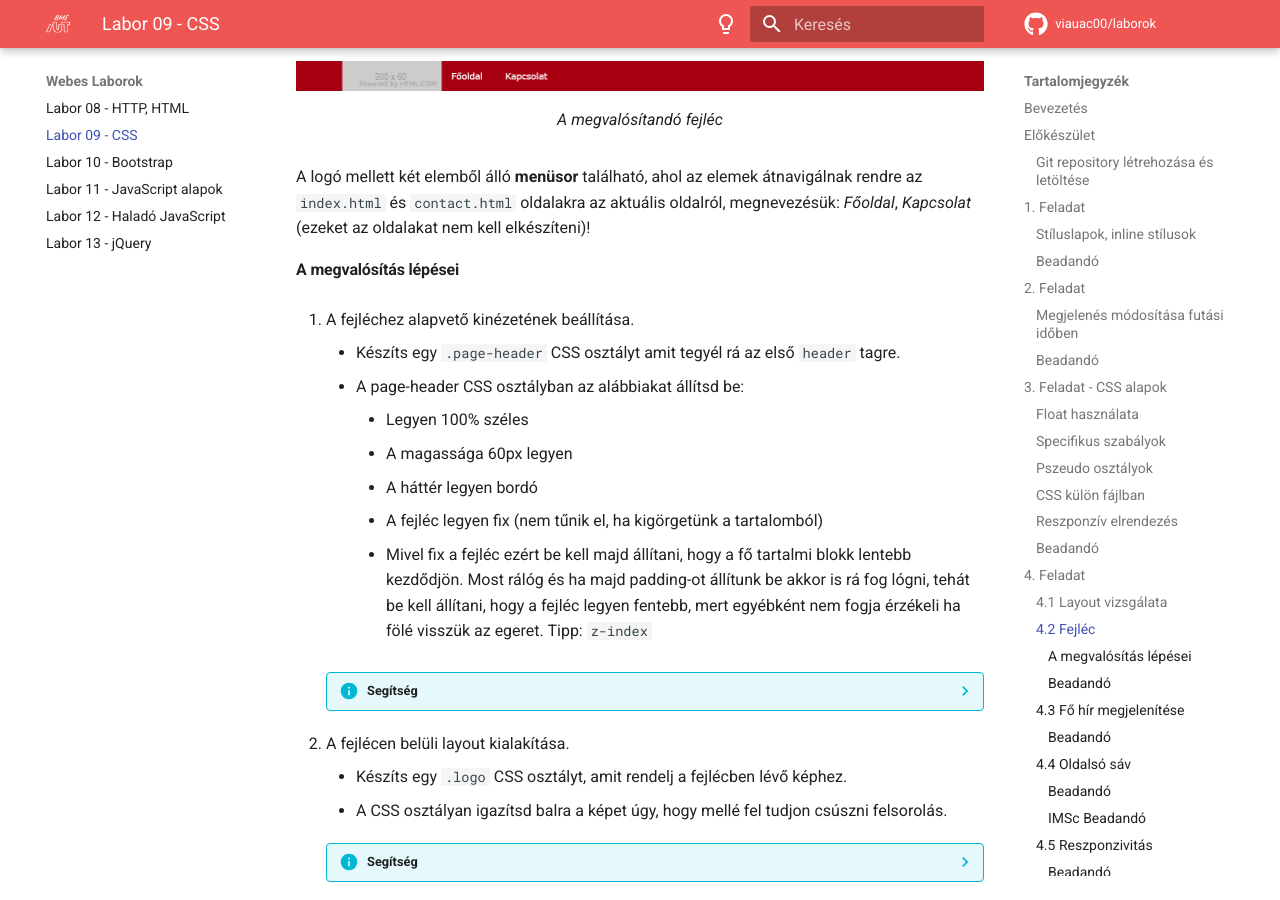
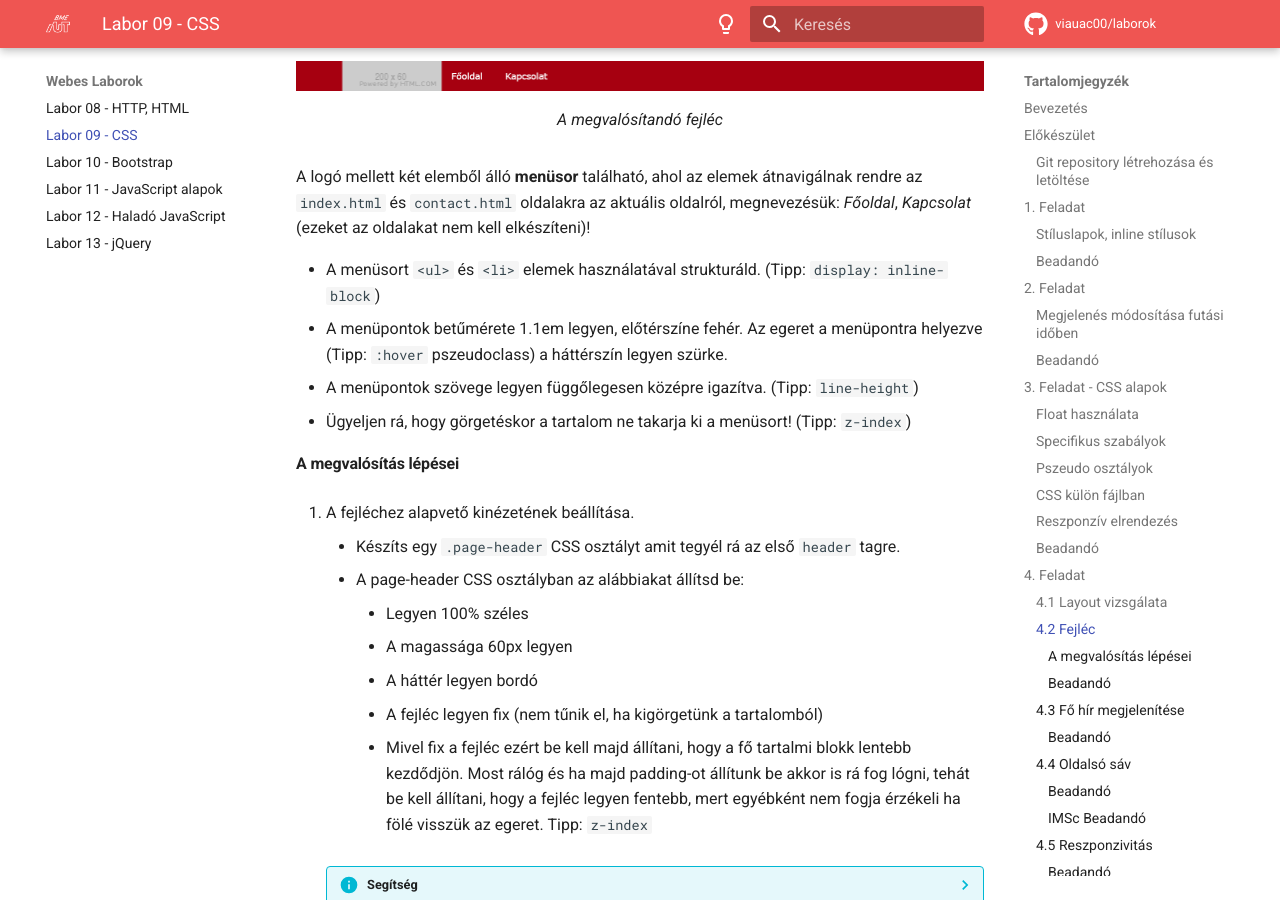
Before and after one commit to VIAUAD02/laborok, an MkDocs documentation site: the page built from docs/laborok/09-css/index.md, in a window 1280 px wide and 900 px high, scrolled down 13010 px. Built offline with MkDocs 1.6.1 and Material for MkDocs 9.7.7, drawn with Linux system fonts in a browser that asks for light colours; comment, search, counter and statistics services are not loaded.

Commit message:
undo unintended delete

```diff
--- a/docs/laborok/09-css/index.md
+++ b/docs/laborok/09-css/index.md
@@ -361,6 +361,11 @@ A fejlécnek így kell kinéznie
 
 A logó mellett két elemből álló **menüsor** található, ahol az elemek átnavigálnak rendre az `index.html` és `contact.html` oldalakra az aktuális oldalról, megnevezésük: *Főoldal*, *Kapcsolat* (ezeket az oldalakat nem kell elkészíteni)!
 
+* A menüsort `<ul>` és `<li>` elemek használatával strukturáld. (Tipp: `display: inline-block`)
+* A menüpontok betűmérete 1.1em legyen, előtérszíne fehér. Az egeret a menüpontra helyezve (Tipp: `:hover` pszeudoclass) a háttérszín legyen szürke.
+* A menüpontok szövege legyen függőlegesen középre igazítva. (Tipp: `line-height`)
+* Ügyeljen rá, hogy görgetéskor a tartalom ne takarja ki a menüsort! (Tipp: `z-index`)
+
 #### A megvalósítás lépései
 
 1. A fejléchez alapvető kinézetének beállítása.
```
